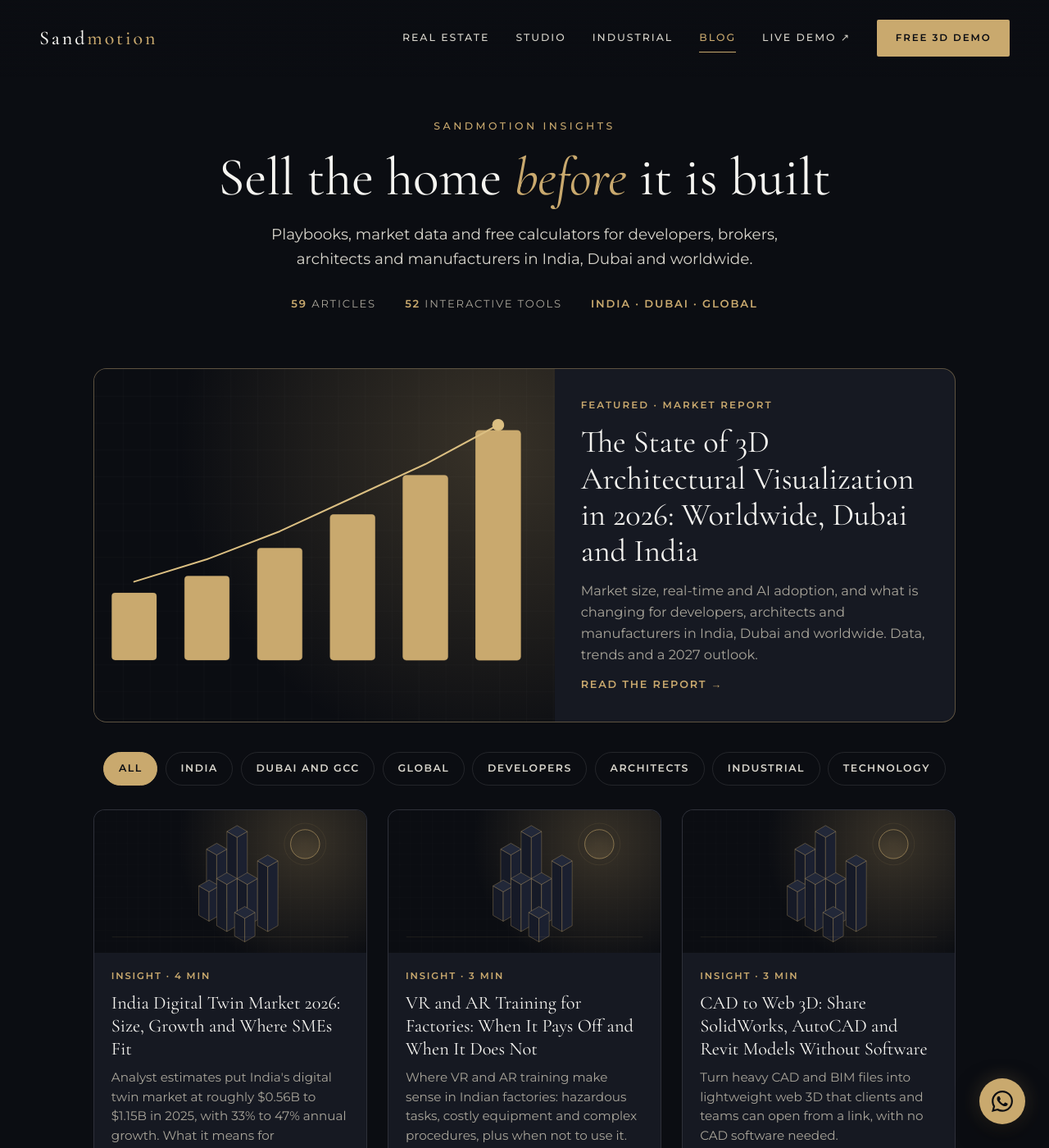
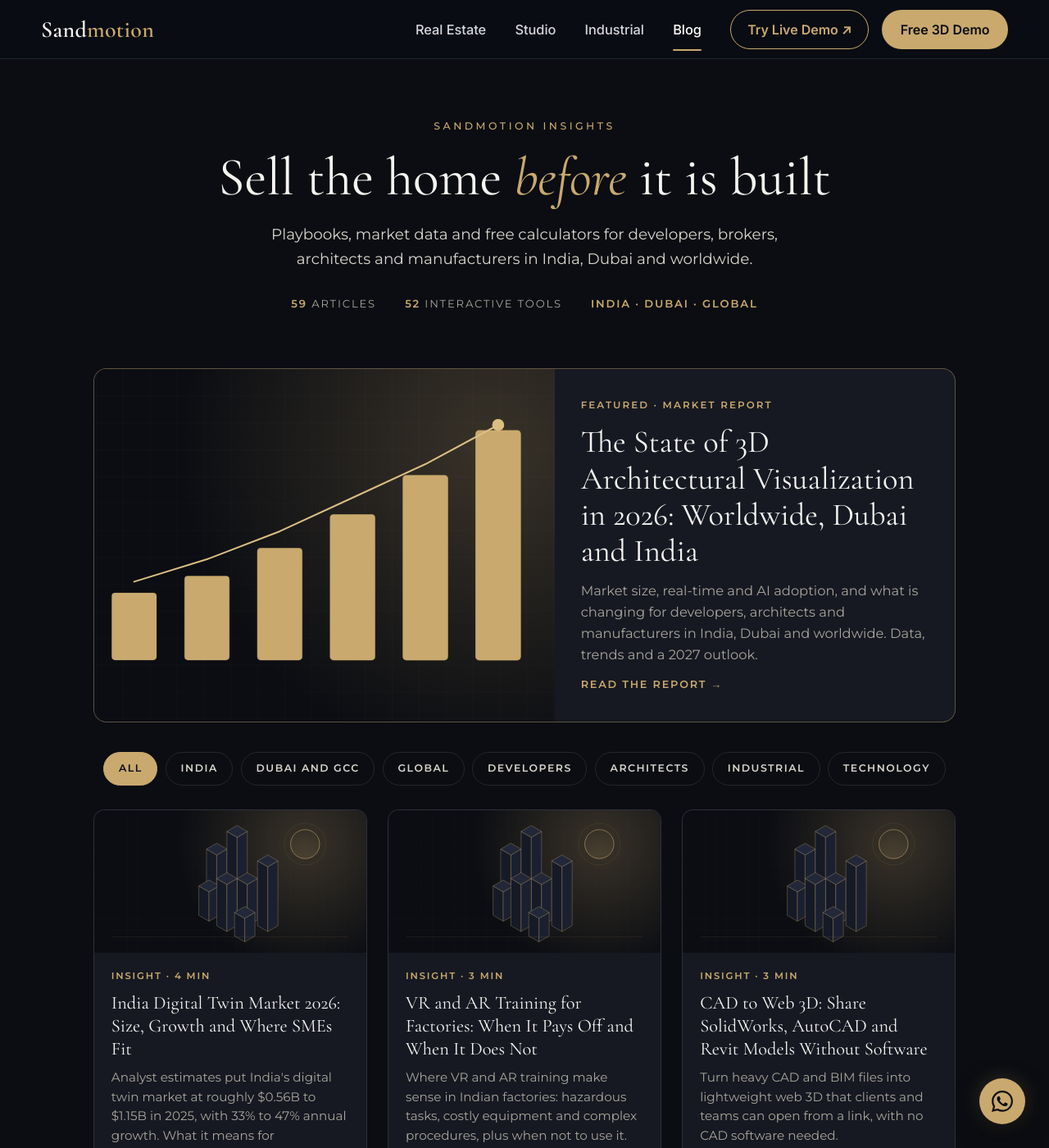
Before and after one commit to sandmotions-create/sandmotion-site, a Jekyll site: the page built from blog/index.html, in a window 1280 px wide and 1400 px high. Shown: the whole window at 82% size. Built offline with Jekyll 4.4.1, drawn with Linux system fonts in a browser that asks for light colours.

Commit message:
Add files via upload

```diff
--- a/blog/index.html
+++ b/blog/index.html
@@ -32,7 +32,7 @@ nav: blog
 <script>window.dataLayer=window.dataLayer||[];function gtag(){dataLayer.push(arguments);}gtag('js',new Date());gtag('config','G-DYH5BFMVS0');document.documentElement.className+=' js';</script>
 <link rel="preconnect" href="https://fonts.googleapis.com">
 <link rel="preconnect" href="https://fonts.gstatic.com" crossorigin>
-<link href="https://fonts.googleapis.com/css2?family=Cormorant+Garamond:ital,wght@0,400;0,500;0,600;1,400&family=Montserrat:wght@400;500;600&display=swap" rel="stylesheet">
+<link href="https://fonts.googleapis.com/css2?family=Cormorant+Garamond:ital,wght@0,400;0,500;0,600;1,400&family=Montserrat:wght@400;500;600&family=Inter:wght@500;600&display=swap" rel="stylesheet">
 {% if page.phone %}<link rel="stylesheet" href="https://cdn.jsdelivr.net/npm/intl-tel-input@23.8.0/build/css/intlTelInput.css">{% endif %}
 <style>
 /* ==========================================================
@@ -87,6 +87,38 @@ em{font-style:italic}
   .nav-link{font-size:1rem}
   .nav-cta{font-size:.85rem;padding:1rem 2rem}
 }
+
+/* ---------- Navigation: bigger, clearer menu + Live Demo button (same menu as Real Estate / Studio / Industrial) ---------- */
+.site-nav,.site-nav.scrolled{height:72px;padding:0 max(1.5rem,calc((100% - 1180px)/2));background:none;-webkit-backdrop-filter:none;backdrop-filter:none;border-bottom:0}
+.site-nav::before{content:"";position:absolute;inset:0;z-index:-1;background:rgba(11,13,18,.72);-webkit-backdrop-filter:saturate(180%) blur(20px);backdrop-filter:saturate(180%) blur(20px);border-bottom:1px solid var(--border)}
+.logo{font-size:1.75rem;font-weight:600;letter-spacing:.01em}
+.logo span{font-weight:600}
+.nav-right{display:flex;align-items:center;gap:2.2rem}
+.nav-links{gap:2.2rem}
+.nav-actions{display:flex;align-items:center;gap:1rem}
+.nav-link,.nav-demo,.nav-cta{font-family:'Inter',var(--font-body)}
+.nav-link{position:relative;font-size:1.02rem;font-weight:500;letter-spacing:0;text-transform:none;color:#d6d6db;border-bottom:0;padding:.4rem 0}
+.nav-link:hover{color:var(--accent)}
+.nav-link.current{color:#fff;border-bottom:0}
+.nav-link.current::after{content:"";position:absolute;left:0;right:0;bottom:-6px;height:2px;background:var(--accent);border-radius:2px}
+.nav-demo{display:inline-block;border:1.5px solid var(--accent);color:var(--accent);font-size:1rem;font-weight:600;padding:.6rem 1.25rem;border-radius:99px;text-decoration:none;white-space:nowrap;transition:background .3s,color .3s,transform .4s var(--ease)}
+.nav-demo:hover{background:var(--accent);color:var(--black);transform:scale(1.04)}
+.nav-cta{font-size:1rem;font-weight:600;letter-spacing:0;text-transform:none;padding:.65rem 1.4rem;border-radius:99px}
+@media(max-width:1100px){.nav-right,.nav-links{gap:1.4rem}}
+@media(max-width:960px){
+  .site-nav,.site-nav.scrolled{height:60px;padding:0 1rem}
+  .logo{font-size:1.45rem}
+  .nav-right{gap:.5rem}
+  .nav-links{gap:1.6rem}
+  .nav-link{font-family:var(--font-display);font-size:1.6rem;font-weight:500;color:var(--white)}
+  .nav-link.current{color:var(--accent)}
+  .nav-link.current::after{display:none}
+  .nav-actions{position:relative;z-index:120;gap:.5rem}
+  .nav-demo,.nav-cta{font-size:.85rem;padding:.5rem .95rem}
+  .nav-toggle{width:40px;height:40px}
+}
+@media(max-width:560px){.hide-sm{display:none}.logo{font-size:1.3rem}}
+@media(max-width:420px){.site-nav,.site-nav.scrolled{padding:0 .8rem}.logo{font-size:1.15rem;letter-spacing:0}.nav-demo,.nav-cta{font-size:.72rem;padding:.4rem .6rem}.nav-toggle{width:32px}.nav-right{gap:.3rem}.nav-actions{gap:.35rem}}
 
 /* ---------- Buttons ---------- */
 .cta{display:inline-flex;align-items:center;justify-content:center;min-height:48px;padding:1rem 2.4rem;font-family:var(--font-body);font-size:.82rem;font-weight:600;letter-spacing:.2em;text-transform:uppercase;color:var(--black);background:var(--accent);border:none;border-radius:2px;text-decoration:none;cursor:pointer;transition:background .4s,transform .3s,box-shadow .4s;box-shadow:0 0 40px rgba(201,169,110,.2)}
@@ -430,14 +462,18 @@ main{display:block}
 <a class="skip-link" href="#main">Skip to content</a>
 <nav class="site-nav" aria-label="Main">
   <a href="/" class="logo">Sand<span>motion</span></a>
-  <button class="nav-toggle" type="button" aria-label="Open menu" aria-expanded="false" aria-controls="navLinks"><span></span><span></span><span></span></button>
-  <div class="nav-links" id="navLinks">
+  <div class="nav-right">
+    <div class="nav-links" id="navLinks">
     <a href="/" class="nav-link{% if cur == 'home' %} current{% endif %}"{% if cur == 'home' %} aria-current="page"{% endif %}>Real Estate</a>
     <a href="/studio.html" class="nav-link{% if cur == 'studio' %} current{% endif %}"{% if cur == 'studio' %} aria-current="page"{% endif %}>Studio</a>
     <a href="/industrial.html" class="nav-link{% if cur == 'industrial' %} current{% endif %}"{% if cur == 'industrial' %} aria-current="page"{% endif %}>Industrial</a>
     <a href="/blog/" class="nav-link{% if cur == 'blog' %} current{% endif %}"{% if cur == 'blog' %} aria-current="page"{% endif %}>Blog</a>
-    <a href="https://app.sandmotion.in/" class="nav-link" target="_blank" rel="noopener" data-track="live_demo_click">Live Demo ↗</a>
-    <a href="{{ page.nav_cta_href | default: '/#free-plan' }}" class="nav-cta" data-track="nav_cta_click">{{ page.nav_cta_label | default: 'Free 3D Demo' }}</a>
+    </div>
+    <div class="nav-actions">
+      <a href="https://app.sandmotion.in/" class="nav-demo" target="_blank" rel="noopener" data-track="live_demo_click"><span class="hide-sm">Try </span>Live Demo ↗</a>
+      <a href="{{ page.nav_cta_href | default: '/#free-plan' }}" class="nav-cta" data-track="nav_cta_click">{{ page.nav_cta_label | default: 'Free 3D Demo' }}</a>
+    </div>
+    <button class="nav-toggle" type="button" aria-label="Open menu" aria-expanded="false" aria-controls="navLinks"><span></span><span></span><span></span></button>
   </div>
 </nav>
 
```
